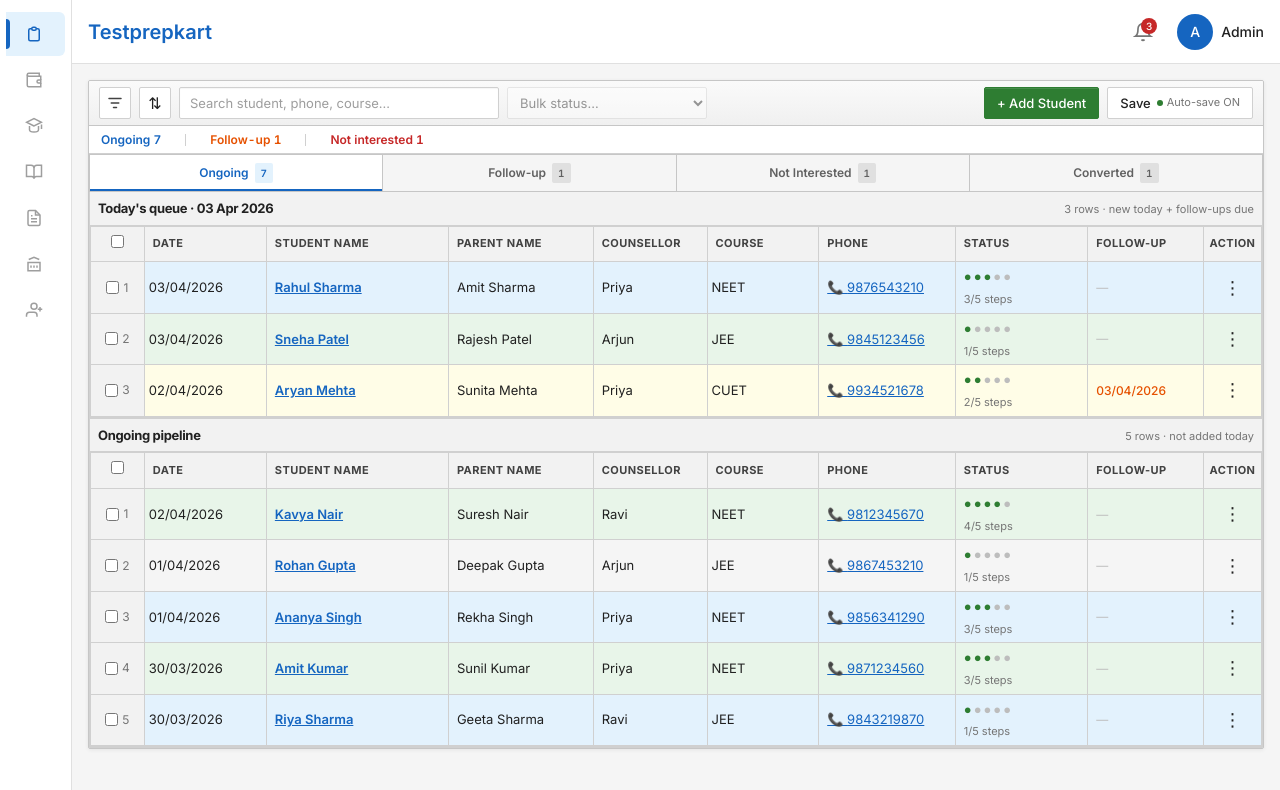
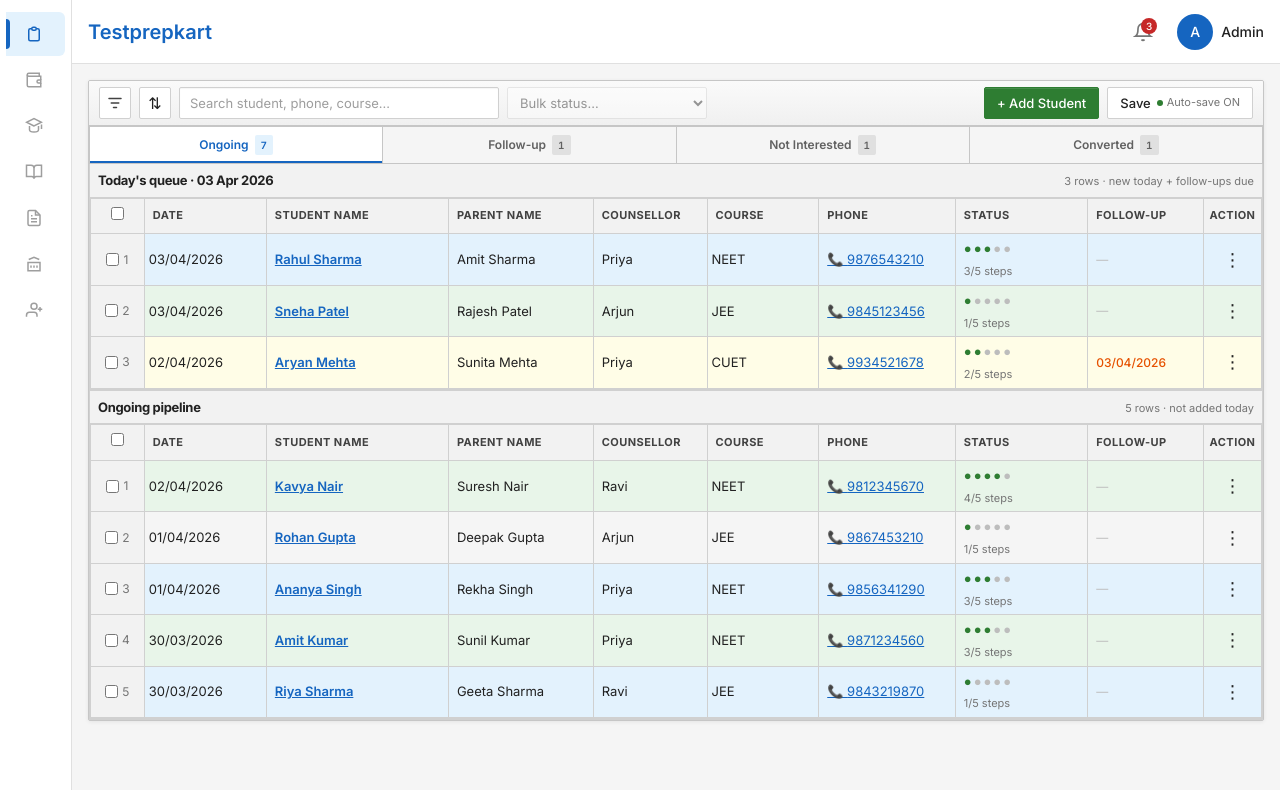
Before and after one commit to MdKaifAli011/operation-automation, a Next.js app: page / in a window 1280 px wide. Shown: the top 790 px of the page. Built offline with nearby package versions, Linux system fonts and the light colour scheme.

Commit message:
Remove lead stat bar from LeadManagementPage for a cleaner UI. This change simplifies the layout by eliminating the ongoing, follow-up, and not interested counts, while preserving the lead tab bar functionality.

```diff
--- a/src/components/leads/LeadManagementPage.tsx
+++ b/src/components/leads/LeadManagementPage.tsx
@@ -420,19 +420,6 @@ export function LeadManagementPage() {
           </div>
         </div>
 
-        <div className={SX.leadStatBar}>
-          <span className="font-semibold tabular-nums text-[#1565c0]">
-            Ongoing {summary.ongoing}
-          </span>
-          <span className="h-3 w-px bg-[#d0d0d0]" aria-hidden />
-          <span className="font-semibold tabular-nums text-[#e65100]">
-            Follow-up {summary.followup}
-          </span>
-          <span className="h-3 w-px bg-[#d0d0d0]" aria-hidden />
-          <span className="font-semibold tabular-nums text-[#c62828]">
-            Not interested {summary.notInterested}
-          </span>
-        </div>
 
         <div className={SX.leadTabBar}>
           {tabBtn("ongoing", "Ongoing")}
```
